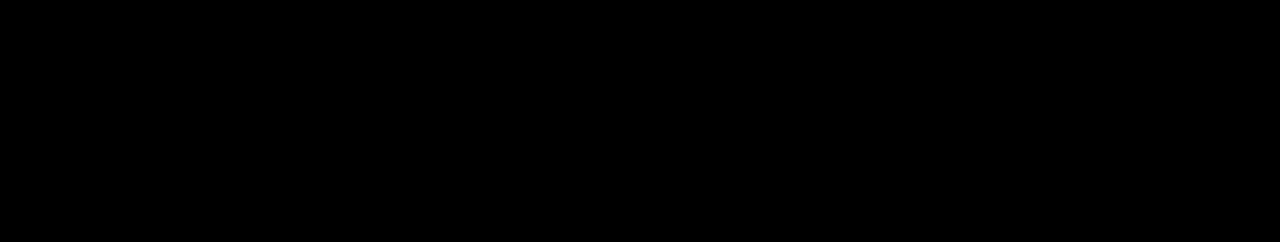
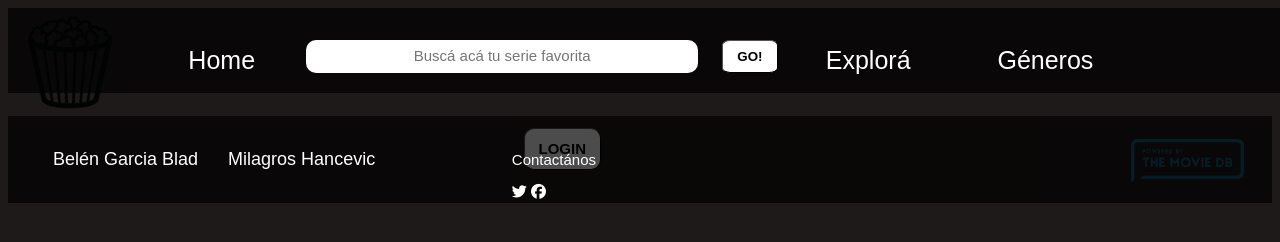
Before and after one commit to Milagroshancevic/Proyecto, a plain HTML site: page Páginas-HTML/buscador.html in a window 1280 px wide. Drawn offline with Linux system fonts and the light colour scheme.

Commit message:
buscador inicio

```diff
--- a/CSS/buscador.css
+++ b/CSS/buscador.css
@@ -1,3 +1,242 @@
+
+/* general */
+
 body {
   background: black;
 }
+
+* {
+  box-sizing: border-box;
+  text-decoration: none;
+}
+
+ul {
+  padding: 0;
+}
+
+li {
+  list-style: none;
+}
+
+a:hover{
+  text-decoration: underline;
+}
+
+/* header */
+
+body {
+ background-color:#1E1A19;
+
+}
+
+header {
+  display: flex;
+  flex-wrap: wrap;
+  justify-content: space-around;
+  background-color: rgba(0,0,0, 0.7);
+  width: 100%;
+  position: fixed;
+  height: 85px;
+
+}
+
+
+.logo{
+  width: 8%;
+
+}
+.logo img {
+  width: 100%;
+  position: relative;
+  margin:1.5%;
+  top:1%;
+}
+
+nav {
+  font-family:"Arial";
+  font-size: 25px;
+  width: 70%;
+  position: relative;
+
+}
+
+
+
+ul.Paginas {
+ display: flex;
+ flex-direction:row;
+ justify-content: space-between;
+
+}
+
+.Paginas li {
+  width: 13.5%
+  padding:3%;
+  margin:1.5%;
+  position: relative;
+  left: 4%;
+  /* top:4%;
+  right: 18%; */
+
+}
+
+.Paginas a {
+  color:white;
+  font-size: 25px;
+
+}
+
+.Paginas li:nth-child(2) {
+  position: relative;
+  left: 33%;
+}
+
+.Paginas li:nth-child(3) {
+  position: relative;
+  left:8%;
+}
+
+.buscador {
+  position: relative;
+  top: -3%;
+  right: 30%;
+}
+
+
+
+
+.buscador-form {
+  position: relative;
+  /* right: 370%; */
+  top: 32%;
+  width: 250%;
+  height: 30%
+}
+
+#busqueda-input {
+  width:70%;
+  height: 100%;
+  border-radius: 10px;
+  border-width: 0px;
+  position: relative;
+  right: 65%;
+
+
+}
+
+#busqueda-input::-webkit-input-placeholder {
+  font-size: 15px;
+  font-family: Arial;
+  text-align: center;
+}
+
+#busqueda-boton {
+  width: 10%;
+  border-radius: 15%;
+  margin-left: 2.5%;
+  height: 100%;
+  background-color:  white;
+  /* border-width: medium; */
+  font-family: Arial;
+  font-weight: bold;
+  /* border-color: black; */
+  position: relative;
+  right: 64%;
+  border-width: thin;
+}
+
+.login{
+  position: relative;
+  right: 7%;
+  width: 6%;
+
+}
+
+#button-login{
+  /* padding-top: 15%;
+  padding-bottom: 15%;
+  padding-left: 20%;
+  padding-right: 20%; */
+  padding: 15%;
+  position: relative;
+  left: 5%;
+  top: 25%;
+  width: 100%;
+  border-radius: 10px;
+  background-color: white;
+  /* border-width: medium; */
+  /* border-color: black; */
+  font-family: Arial;
+  font-weight: bold;
+  font-size: 15px;
+  text-align: center;
+  border-width: thin;
+
+}
+
+/* buscador */
+
+
+
+
+
+
+
+/* footer */
+
+footer {
+  display: flex;
+  flex-direction: row;
+  position: relative;
+  background-color: rgba(0,0,0, 0.7);
+  width: 100%;
+  top: 100%;
+
+}
+
+
+div.alumnos ul {
+ color: grey;
+ font-family:"Arial";
+ font-size: 18px;
+ display: flex;
+ flex-direction: row;
+ justify-content: flex-start;
+ position: relative;
+ left: 30px;
+
+}
+
+div.alumnos ul li {
+ padding: 15px;
+ color:white;
+}
+
+.Contacto {
+ font-family: Arial;
+ color: white;
+ font-size: 15px;
+ position: relative;
+ top: 20px;
+}
+
+/* .fab {
+ position: relative;
+ bottom: 1%;
+
+} */
+
+.TMDB img {
+ width: 75%;
+ position: relative;
+ top:26%;
+ left: 8%
+
+}
+
+.TMDB {
+ position: relative;
+ left: 60%;
+ width: 12%;
+
+}
--- a/Páginas-HTML/buscador.html
+++ b/Páginas-HTML/buscador.html
@@ -7,9 +7,83 @@
   </head>
   <body>
 
+    <header>
+      <div class="logo">
+        <img src="../Imágenes/popcorn.black.png">
+      </div>
+      <nav>
+        <ul class="Paginas">
+          <li> <a href="index.html">Home</a> </li>
+          <li> <a href="avanzado.html">Explorá</a> </li>
+          <li> <a href="generos.html">Géneros</a></li>
+
+
+        </ul>
+
+      </nav>
+      <div class="buscador">
+        <form class="buscador-form" action="buscador.html" method="get">
+          <input id="busqueda-input" type="text" name="search" value="" placeholder="Buscá acá tu serie favorita">
+          <button id="busqueda-boton" type="submit" name="button" >GO!</button>
+        </form>
+
+      </div>
+
+
+      <div class="login">
+        <button id="button-login"type="button" name="login">LOGIN</button>
+
+      </div>
+    </header>
+
+
+<br>
+<br>
+<br>
+<br>
+<br>
+<br>
+
+
+
+
+
+
+
+
+
+    <footer>
+      <div class="alumnos">
+        <ul>
+          <li>Belén Garcia Blad</li>
+          <li>Milagros Hancevic</li>
+        </ul>
+      </div>
+
+      <div class="TMDB">
+        <img src="../Imágenes/Logoficial.png">
+      </div>
+
+      <div class="Contacto">
+        <p>Contactános</p>
+        <i class="fab fa-twitter"></i>
+        <i class="fab fa-facebook"></i>
+
+      </div>
+    </footer>
+
+
+
+
+
+
 
     <script src="../Javascript/buscador.js">
 
     </script>
+
+    <script src="https://kit.fontawesome.com/7a03207941.js" crossorigin="anonymous"></script>
+
+
   </body>
 </html>
```
